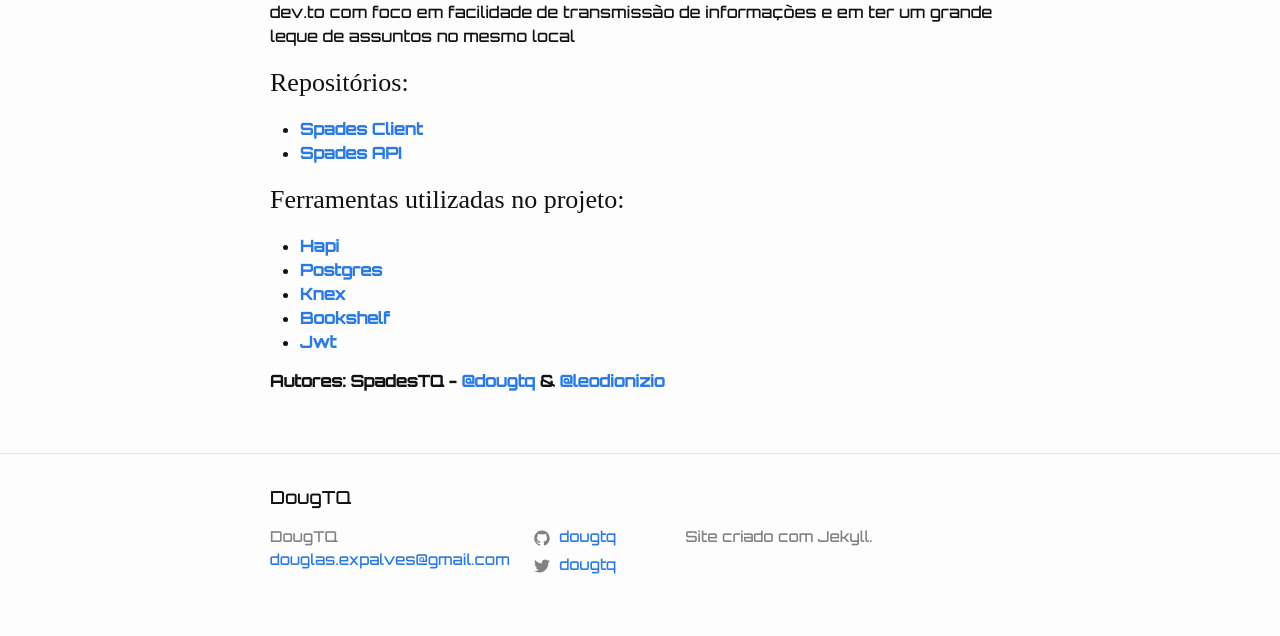
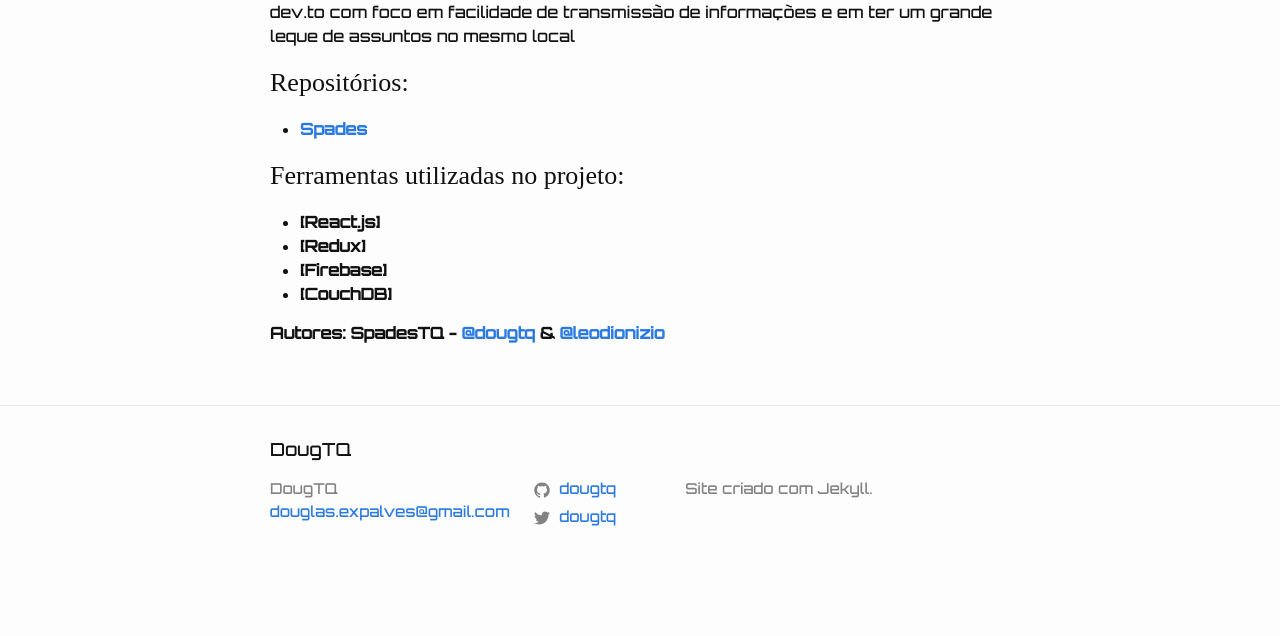
Before and after one commit to dougtq/mypage-tq, a Jekyll site: the page built from spades.md, in a window 1280 px wide. Shown: the part 375-1011 px from the top of the page. Built offline with Jekyll 4.4.1, drawn with Linux system fonts in a browser that asks for light colours; nearby versions of some CDN libraries; some web fonts are replaced; after the commit the page ends 963 px from its top, so only the background shows below that.

Commit message:
atualização projeto spades.md

```diff
--- a/spades.md
+++ b/spades.md
@@ -11,15 +11,13 @@ permalink: /repos/spades
 Spades é uma ideia de uma rede social inspirada em outras redes como Medium e dev.to com foco em facilidade de transmissão de informações e em ter um grande leque de assuntos no mesmo local
 
 ### Repositórios:
-- **[Spades Client](https://github.com/SpadesTQ/Spades)**
-- **[Spades API](https://github.com/SpadesTQ/SpadesAPI)**
+- **[Spades](https://github.com/SpadesTQ/SpadesTQ)**
 
 ### Ferramentas utilizadas no projeto:
-- **[Hapi](https://hapijs.com/)**
-- **[Postgres](https://www.postgresql.org/)**
-- **[Knex](http://knexjs.org/)**
-- **[Bookshelf](http://bookshelfjs.org/)**
-- **[Jwt](https://jwt.io/)**
+- **[React.js]**
+- **[Redux]**
+- **[Firebase]**
+- **[CouchDB]**
 
 
 **Autores: SpadesTQ - [@dougtq](https://github.com/dougtq) & [@leodionizio](https://github.com/leodionizio)**
```
